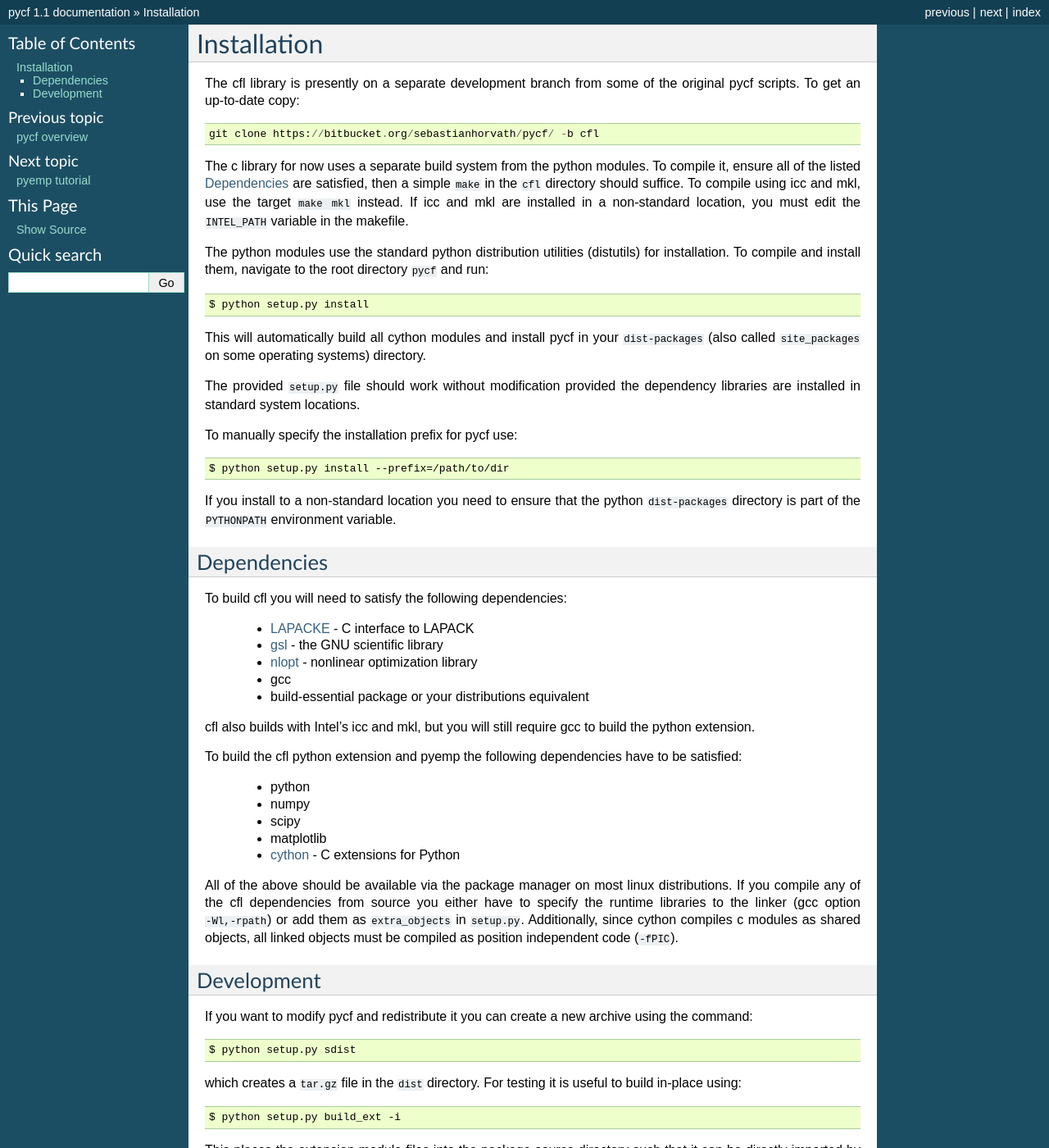
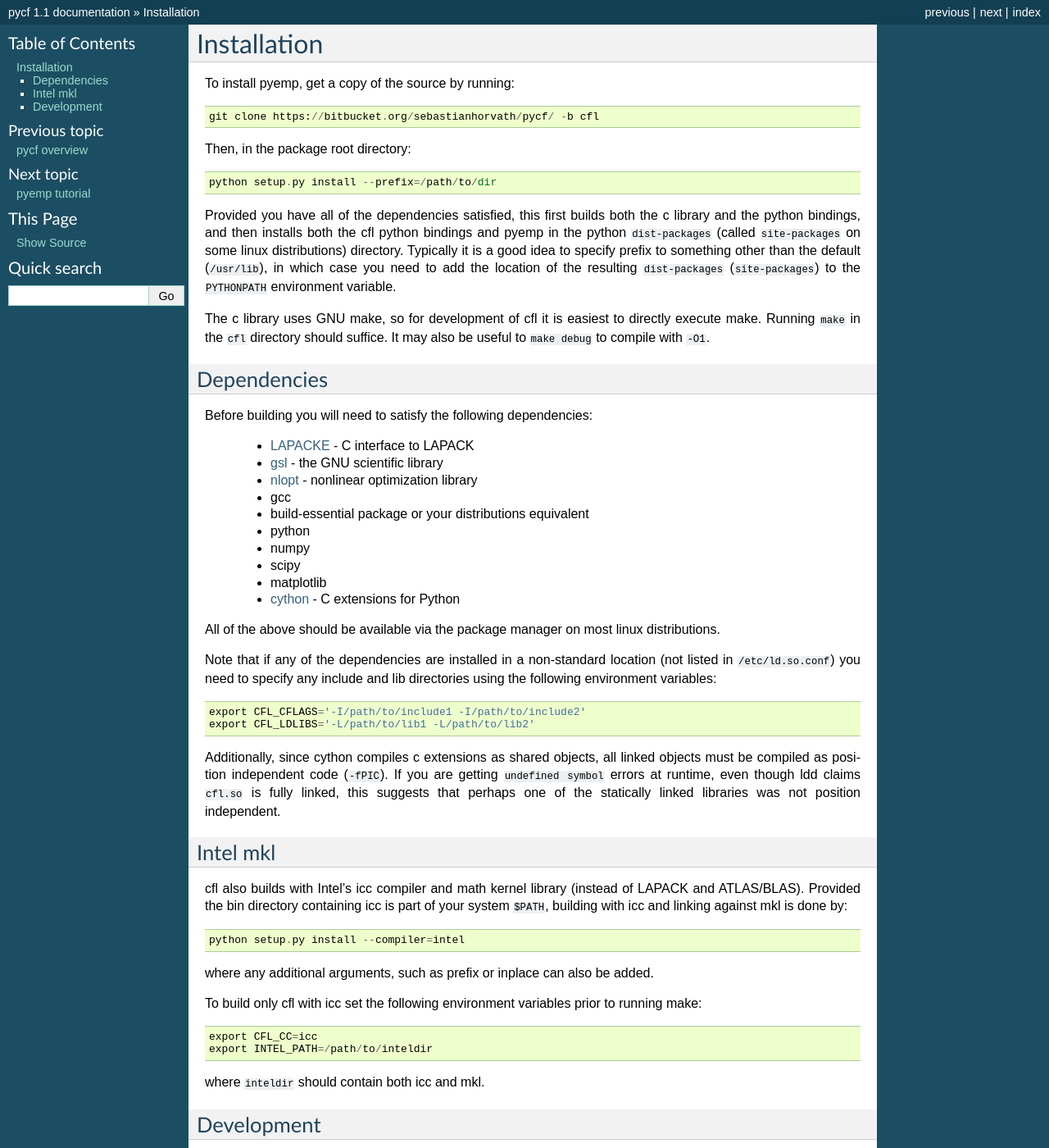
Before and after one commit to mikereidnz/pycf, a Sphinx documentation site: the page built from doc/install.rst, in a window 1280 px wide and 1400 px high. Shown: the whole window at 82% size. Built offline with Sphinx 7.4.7, drawn with Linux system fonts in a browser that asks for light colours; formulas are drawn with MathJax 3.

Commit message:
Documentation tidyup.

```diff
--- a/doc/install.rst
+++ b/doc/install.rst
@@ -1,43 +1,31 @@
 Installation
 ============
 
-The cfl library is presently on a separate development branch from some of the
-original pycf scripts.  To get an up-to-date copy::
+To install pyemp, get a copy of the source by running::
 
   git clone https://bitbucket.org/sebastianhorvath/pycf/ -b cfl
 
-The c library for now uses a separate build system from the python modules.  To
-compile it, ensure all of the listed `Dependencies`_ are satisfied, then a
-simple ``make`` in the ``cfl`` directory should suffice.  To compile using icc
-and mkl, use the target ``make mkl`` instead.  If icc and mkl are installed in a
-non-standard location, you must edit the ``INTEL_PATH`` variable in the
-makefile.
+Then, in the package root directory::
 
-The python modules use the standard python distribution utilities (distutils)
-for installation. To compile and install them, navigate to the root directory
-``pycf`` and run::
+  python setup.py install --prefix=/path/to/dir
 
-  $ python setup.py install
+Provided you have all of the dependencies satisfied, this first builds both the
+c library and the python bindings, and then installs both the cfl python
+bindings and pyemp in the python ``dist-packages`` (called ``site-packages`` on
+some linux distributions) directory.  Typically it is a good idea to specify
+prefix to something other than the default (``/usr/lib``), in which case you
+need to add the location of the resulting ``dist-packages`` (``site-packages``)
+to the ``PYTHONPATH`` environment variable.
 
-This will automatically build all cython modules and install pycf in your
-``dist-packages`` (also called ``site_packages`` on some operating systems)
-directory.
-
-The provided ``setup.py`` file should work without modification provided the
-dependency libraries are installed in standard system locations.
-
-To manually specify the installation prefix for pycf use::
-
-  $ python setup.py install --prefix=/path/to/dir
-
-If you install to a non-standard location you need to ensure that the python
-``dist-packages`` directory is part of the ``PYTHONPATH`` environment variable.
+The c library uses GNU make, so for development of cfl it is easiest to directly
+execute make.  Running ``make`` in the ``cfl`` directory should suffice.  It may
+also be useful to ``make debug`` to compile with ``-O1``.
 
 
 Dependencies
 ------------
 
-To build cfl you will need to satisfy the following dependencies:
+Before building you will need to satisfy the following dependencies:
 
   * `LAPACKE <http://www.netlib.org/lapack/lapacke.html>`_ - C interface to
     LAPACK
@@ -46,13 +34,6 @@ To build cfl you will need to satisfy the following dependencies:
     optimization library
   * gcc
   * build-essential package or your distributions equivalent
-
-cfl also builds with Intel's icc and mkl, but you will still require gcc to
-build the python extension.
-
-To build the cfl python extension and pyemp the following dependencies have to
-be satisfied:
-
   * python
   * numpy
   * scipy
@@ -60,11 +41,39 @@ be satisfied:
   * `cython <http://cython.org/>`_ - C extensions for Python
 
 All of the above should be available via the package manager on most linux
-distributions.  If you compile any of the cfl dependencies from source you
-either have to specify the runtime libraries to the linker (gcc option
-``-Wl,-rpath``) or add them as ``extra_objects`` in ``setup.py``.  Additionally,
-since cython compiles c modules as shared objects, all linked objects must be
-compiled as position independent code (``-fPIC``).
+distributions.
+
+Note that if any of the dependencies are installed in a non-standard location
+(not listed in ``/etc/ld.so.conf``) you need to specify any include and lib
+directories using the following environment variables::
+
+  export CFL_CFLAGS='-I/path/to/include1 -I/path/to/include2'
+  export CFL_LDLIBS='-L/path/to/lib1 -L/path/to/lib2'
+
+Additionally, since cython compiles c extensions as shared objects, all linked
+objects must be compiled as position independent code (``-fPIC``).  If you are
+getting ``undefined symbol`` errors at runtime, even though ldd claims
+``cfl.so`` is fully linked, this suggests that perhaps one of the statically
+linked libraries was not position independent.
+
+Intel mkl
+---------
+
+cfl also builds with Intel's icc compiler and math kernel library (instead of
+LAPACK and ATLAS/BLAS).  Provided the bin directory containing icc is part of
+your system ``$PATH``, building with icc and linking against mkl is done by::
+
+  python setup.py install --compiler=intel
+
+where any additional arguments, such as prefix or inplace can also be added.
+
+To build only cfl with icc set the following environment variables prior to
+running make::
+
+  export CFL_CC=icc
+  export INTEL_PATH=/path/to/inteldir
+
+where ``inteldir`` should contain both icc and mkl.
 
 
 Development
--- a/doc/pyemp.rst
+++ b/doc/pyemp.rst
@@ -21,7 +21,8 @@ Energy level fitting for Ho3+:KY3F10
 Since :mod:`pyemp` presently only supports the cfit, vtrans, inten and spectrum
 programs the below code has to be executed in a directory that contains states
 and tensors previously generated with jmcalc and sljcalc.  The directory
-``ho_ky3f10`` contains all the required matrix element and state input files.
+``pycf/examples/ho_ky3f10`` contains all the required matrix element and state
+input files.
 
 
 The first step is to create a :class:`Spectrum` object.  The :class:`Spectrum`
--- a/doc/reference.rst
+++ b/doc/reference.rst
@@ -58,6 +58,7 @@ pycf reference
 
 :mod:`cfl_util` -- utility functions for :mod:`cfl`
 ==================================================
+
 .. automodule:: cfl_util
   :members:
 
```
Also changed, not shown: 2 other files.
